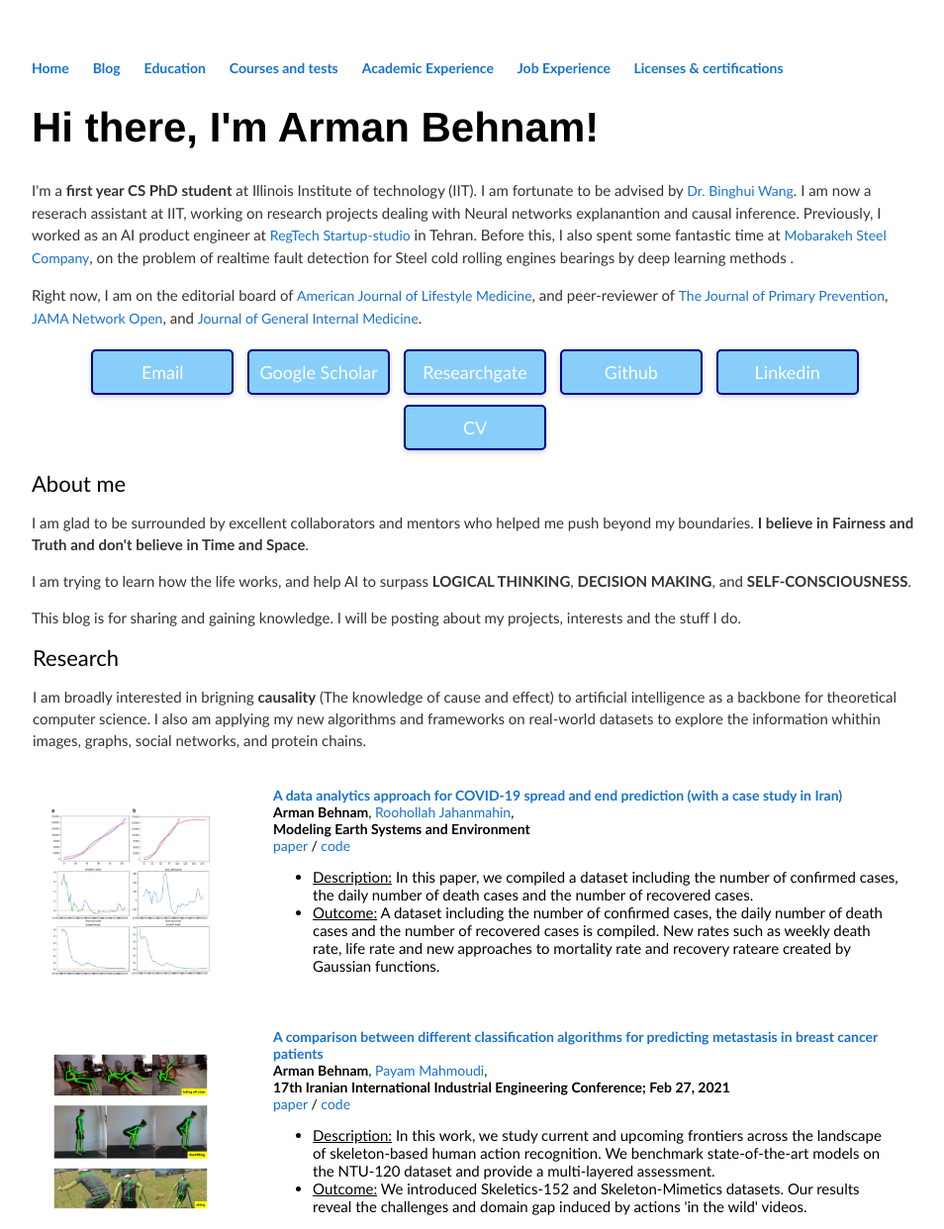
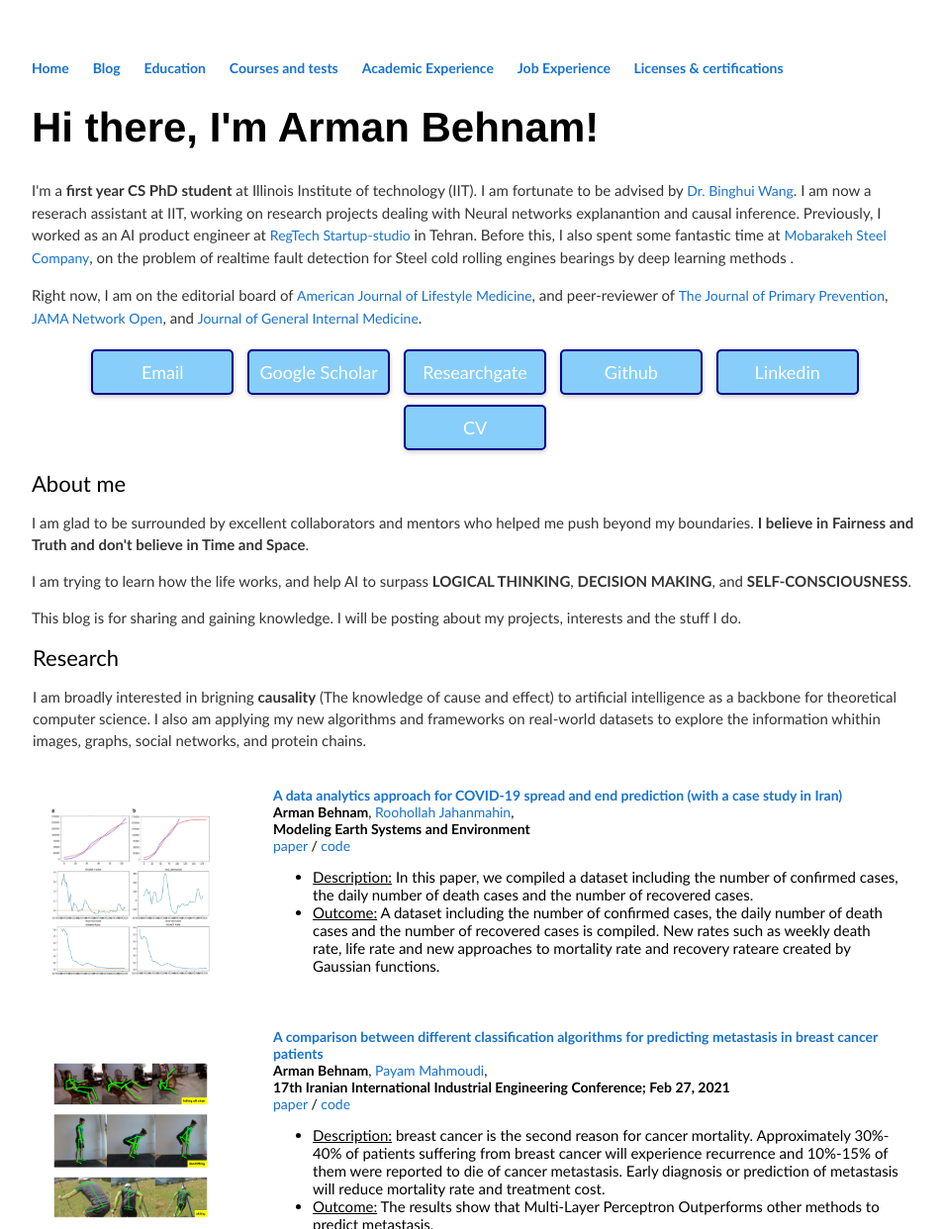
Before and after one commit to ArmanBehnam/ArmanBehnam.github.io, a Jekyll site: the page built from index.html, in a window 1280 px wide. Shown: the top 1242 px of the page at 99% size, without its empty margins (160-1114 px from the left). Built offline with Jekyll 4.4.1, drawn with Linux system fonts in a browser that asks for light colours; grey boxes are pictures that could not be loaded.

Commit message:
Update index.html

```diff
--- a/index.html
+++ b/index.html
@@ -144,10 +144,10 @@ title: Arman Behnam's website
 	      <a href="https://civilica.com/doc/1160931/">code</a>
 	      <ul>
 		<li>
-		  <u>Description:</u> In this work, we study current and upcoming frontiers across the landscape of skeleton-based human action recognition. We benchmark state-of-the-art models on the NTU-120 dataset and provide a multi-layered assessment.
+		  <u>Description:</u> breast cancer is the second reason for cancer mortality. Approximately 30%- 40% of patients suffering from breast cancer will experience recurrence and 10%-15% of them were reported to die of cancer metastasis. Early diagnosis or prediction of metastasis will reduce mortality rate and treatment cost.
 		</li>
 		<li>
-		  <u>Outcome:</u> We introduced Skeletics-152 and Skeleton-Mimetics datasets. Our results reveal the challenges and domain gap induced by actions 'in the wild' videos.
+		  <u>Outcome:</u> The results show that Multi-Layer Perceptron Outperforms other methods to predict metastasis.
 		</li>
 	      </ul>
 	    </td>
```
